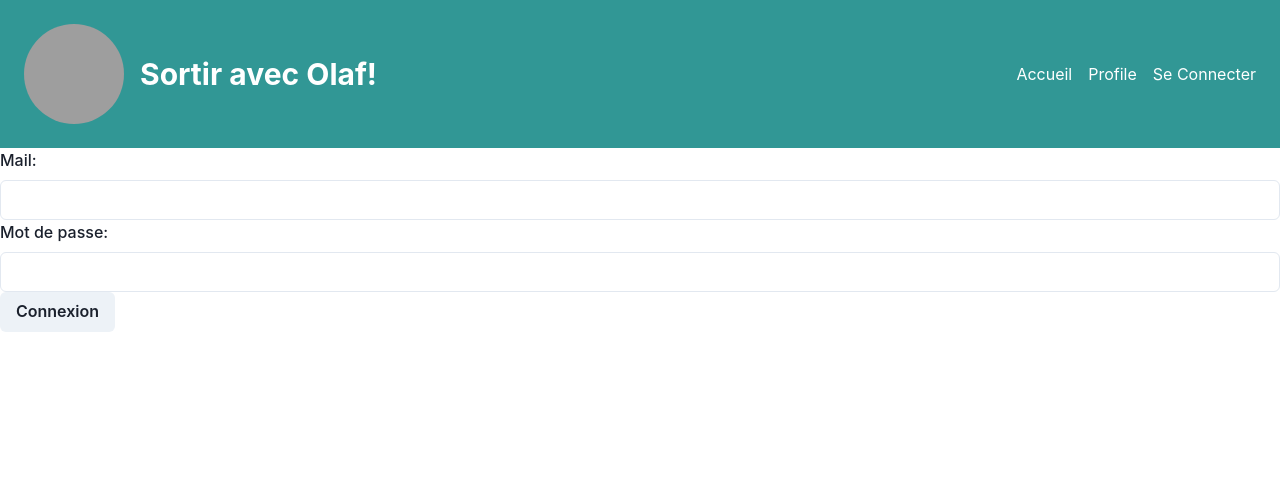
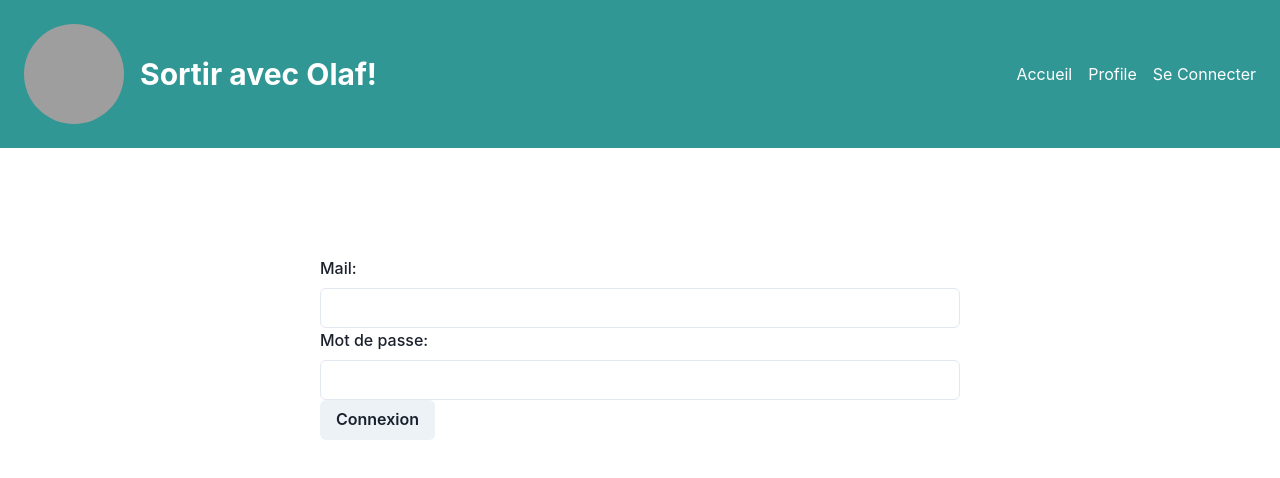
Before and after one commit to Alin1233/project-sortir, a React (Vite) app in the folder project-sortir-frontend/: page /connecter in a window 1280 px wide. Shown: the top 478 px of the page. Built offline with nearby package versions, Linux system fonts and the light colour scheme; grey boxes are pictures that could not be loaded.

Commit message:
Update SeConnecter.jsx

```diff
--- a/project-sortir-frontend/src/pages/SeConnecter.jsx
+++ b/project-sortir-frontend/src/pages/SeConnecter.jsx
@@ -1,7 +1,7 @@
 /* eslint-disable react/prop-types */
 import { useState } from "react";
 import serviceUser from '../services/serviceUser'
-import { Box, Button, FormControl, FormLabel, Input } from "@chakra-ui/react";
+import { Box, Button, FormControl, FormLabel, Input, Center } from "@chakra-ui/react";
 const SeConnecter = (props) => {
 
   const[mail, setMail] = useState('');
@@ -21,20 +21,20 @@ const SeConnecter = (props) => {
   };
 
   return (
-    <Box as="div">
-    <form onSubmit={handleSubmit}>
+    <Center as="div" h="100vh" mt="-200px">
+      <Box as="form" onSubmit={handleSubmit} w="50%">
         <FormControl id="mail">
           <FormLabel>Mail:</FormLabel>
-        <Input type='text' name='mail' value={mail} onChange={(e) => setMail(e.target.value)} />
+          <Input type='text' name='mail' value={mail} onChange={(e) => setMail(e.target.value)} size="md" />
         </FormControl>
         <FormControl id="motdepasse">
           <FormLabel>Mot de passe:</FormLabel>
-        <Input type='text' name='motdepasse' value={motdepasse} onChange={(e) => setMotdepasse(e.target.value)} />
+          <Input type='text' name='motdepasse' value={motdepasse} onChange={(e) => setMotdepasse(e.target.value)} size="md" />
         </FormControl>
         <Button type="submit">Connexion</Button>
-    </form>
       </Box>
-  )
+    </Center>
+  );
 }
 
 export default SeConnecter
```
Lines whose indentation alone changed are shown as unchanged.
